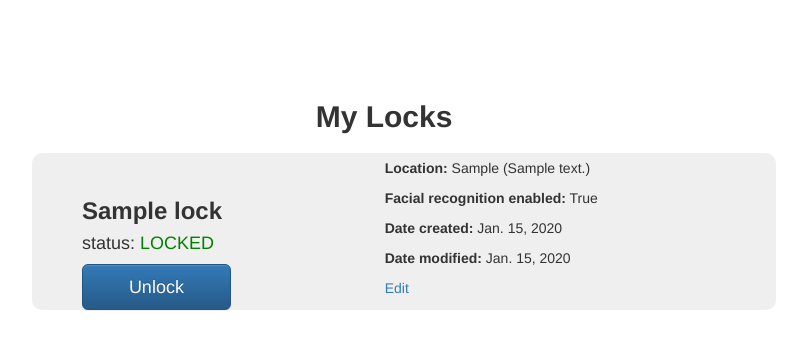
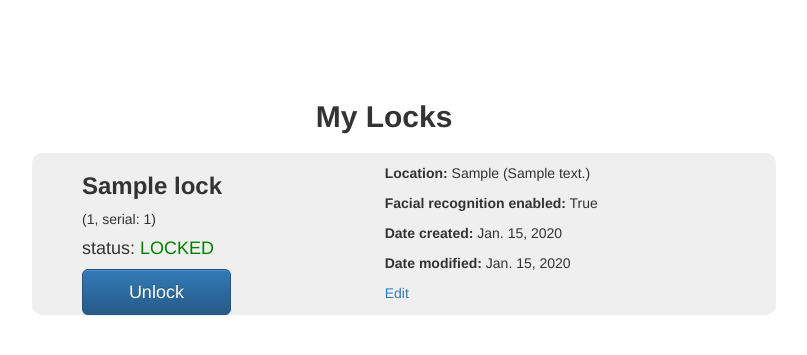
Before and after one commit to Secured-Pi/Secured-Pi, a Django app: page /locks/dashboard/ in a window 1280 px wide. Shown: the part 48-403 px from the top of the page, without its empty margins (256-1063 px from the left). Run offline with Django 3.2, Linux system fonts and the light colour scheme; a user stored in the database is signed in; tables that the repository leaves empty hold one stand-in row (values such as "Sample post"); parts of the project's set-up code (start-up, migrations or seed data) failed here and were passed over; some libraries are stand-ins or nearby versions.

Commit message:
adjusted data format for the put request from dj to flask to lock/unlock: data now includes token, serial, type, action; using uuid.uuid4() for the token generation. Using serial works. Have not tested token yet

```diff
--- a/securedpi_locks/templates/securedpi_locks/dashboard.html
+++ b/securedpi_locks/templates/securedpi_locks/dashboard.html
@@ -7,15 +7,16 @@
         <div class='lock-panel'>
           <li class="column1">
             <h3><strong>{{ lock.title }}</strong></h3>
+            <p>({{ lock.pk }}, serial: {{ lock.raspberry_pi_id }})</p>
             {% if lock.is_active %}
               {% if lock.status == 'locked' %}
                 <h4>status: <span class="green">LOCKED</span></h4>
-                <a href="{% url 'manual_unlock' %}"><input type='button' class="btn btn-primary btn-lg btn-block" value='Unlock'></a>
+                <a href="{% url 'manual_unlock'  %}"><input type='button' class="btn btn-primary btn-lg btn-block" value='Unlock'></a>
               {% elif lock.status == 'pending' %}
                 <h4>status: <span class="purple">PENDING</span></h4>
               {% else %}
                 <h4>status: <span class="red">UNLOCKED</span></h4>
-                <a href="{% url 'manual_lock' %}"><input type='button' class="btn btn-primary btn-lg btn-block" value='Lock'></a>
+                <a href="{% url 'manual_lock'  %}"><input type='button' class="btn btn-primary btn-lg btn-block" value='Lock'></a>
               {% endif %}
             {% else %}
               <h4><span class="grey">NOT ACTIVE</span></h4>
--- a/securedpi_locks/urls.py
+++ b/securedpi_locks/urls.py
@@ -20,6 +20,12 @@ urlpatterns = [
     #         context_object_name='lock'
     #     )),
     #     name='lock_details'),
+    # url(r'^manual/unlock/(?P<pk>\d+)/$',
+    #     login_required(views.manual_unlock),
+    #     name='manual_unlock'),
+    # url(r'^manual/lock/(?P<pk>\d+)/$',
+    #     login_required(views.manual_lock),
+    #     name='manual_lock'),
     url(r'^manual/unlock/',
         login_required(views.manual_unlock),
         name='manual_unlock'),
--- a/securedpi_locks/views.py
+++ b/securedpi_locks/views.py
@@ -14,6 +14,7 @@ from rest_framework import viewsets
 from rest_framework.decorators import detail_route
 import requests
 import json
+import uuid
 
 
 class DashboardView(TemplateView):
@@ -50,18 +51,34 @@ class LockViewSet(viewsets.ModelViewSet):
 
 def manual_unlock(request):
     if request.method == 'GET':
-        data = json.dumps({'action': 'unlock'})
+        serial = '00000000cfef42b5'
+        token = uuid.uuid4()
+        data = json.dumps(
+            {'action': 'unlock',
+             'serial': serial,
+             'token': token,
+             'type': 'manual'
+             }
+            )
         headers = {'content-type': 'application/json'}
         response = requests.post('http://52.43.75.183:5000', data=data, headers=headers)
-    return render(request, 'securedpi_locks/lock_details.html')
+    return render(request, 'securedpi_locks/dashboard.html')
 
 
 def manual_lock(request):
     if request.method == 'GET':
-        data = json.dumps({'action': 'lock'})
+        serial = '00000000cfef42b5'
+        token = uuid.uuid4()
+        data = json.dumps(
+            {'action': 'lock',
+             'serial': serial,
+             'token': 'token',
+             'type': 'manual'
+             }
+            )
         headers = {'content-type': 'application/json'}
         response = requests.post('http://52.43.75.183:5000', data=data, headers=headers)
-    return render(request, 'securedpi_locks/lock_details.html')
+    return render(request, 'securedpi_locks/dashboard.html')
 
 
 def update_status(request):
```
